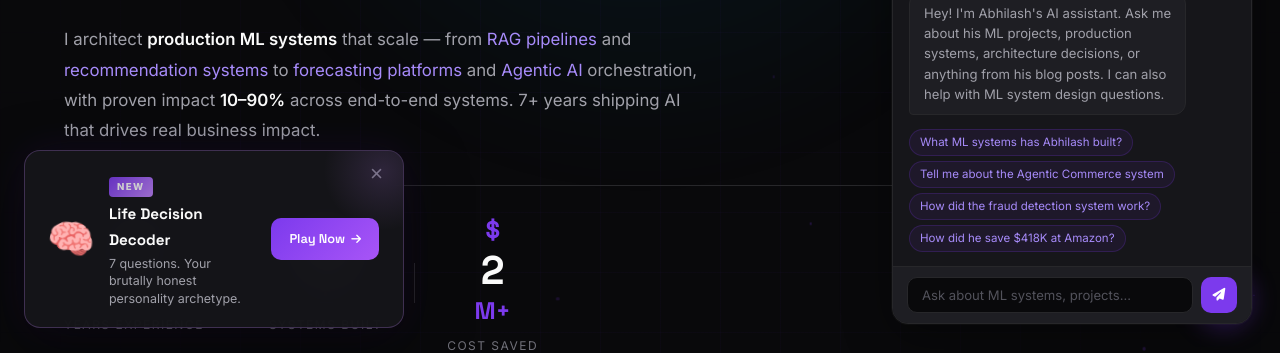
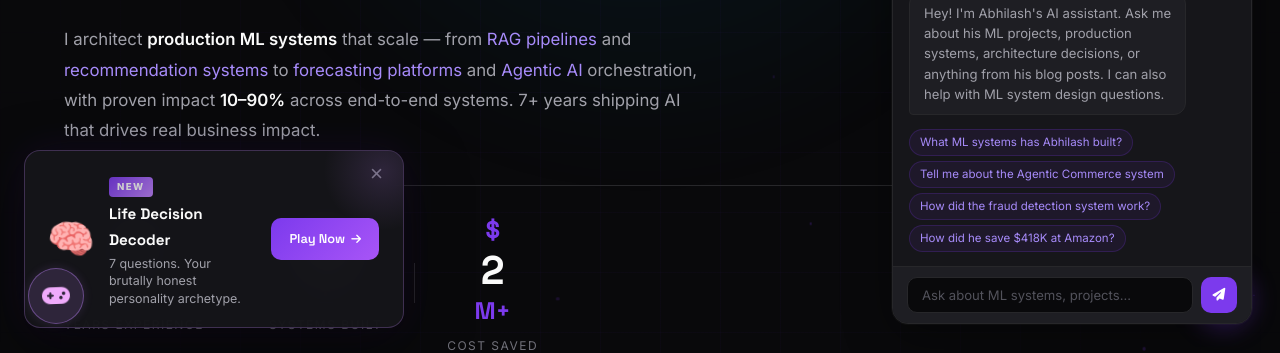
Before and after one commit to GanjiAbhilash/abhilashganji.github.io, a plain HTML site: page index.html in a window 1280 px wide. Shown: the part 448-801 px from the top of the page. Drawn offline with Linux system fonts and the light colour scheme.

Commit message:
Add play button for Decode game and style enhancements

```diff
--- a/index.html
+++ b/index.html
@@ -869,6 +869,11 @@
         </div>
     </section>
 
+    <!-- ======================== PLAY FAB ======================== -->
+    <a href="/games/decode/" class="play-fab" aria-label="Play Decode Game">
+        <i class="fas fa-gamepad"></i>
+    </a>
+
     <!-- ======================== AI CHATBOT ======================== -->
     <div class="chatbot-fab" id="chatbotFab" aria-label="Ask Abhilash's AI">
         <i class="fas fa-robot"></i>
--- a/style.css
+++ b/style.css
@@ -2319,6 +2319,39 @@ a:hover {
     }
 }
 
+/* ======================== PLAY FAB ======================== */
+.play-fab {
+    position: fixed;
+    bottom: 28px;
+    left: 28px;
+    width: 56px;
+    height: 56px;
+    background: rgba(192, 132, 252, 0.15);
+    color: #f0abfc;
+    border: 1px solid rgba(192, 132, 252, 0.4);
+    border-radius: 50%;
+    display: flex;
+    align-items: center;
+    justify-content: center;
+    font-size: 1.4rem;
+    cursor: pointer;
+    z-index: 900;
+    text-decoration: none;
+    box-shadow: 0 4px 24px rgba(192, 132, 252, 0.2);
+    transition: all var(--transition-base);
+    animation: playBtnPulse 3s ease-in-out infinite;
+}
+.play-fab:hover {
+    transform: scale(1.1);
+    background: rgba(192, 132, 252, 0.25);
+    border-color: rgba(192, 132, 252, 0.6);
+    color: #e9d5ff;
+    box-shadow: 0 8px 32px rgba(192, 132, 252, 0.35);
+}
+.play-fab i {
+    animation: playIconWiggle 2s ease-in-out infinite;
+}
+
 /* ======================== AI CHATBOT ======================== */
 .chatbot-fab {
     position: fixed;
@@ -2566,4 +2599,11 @@ a:hover {
         height: 50px;
         font-size: 1.2rem;
     }
-}
+    .play-fab {
+        bottom: 16px;
+        left: 16px;
+        width: 50px;
+        height: 50px;
+        font-size: 1.2rem;
+    }
+}
```
Also changed, not shown: games/decode/index.html (+1 -1 lines).
